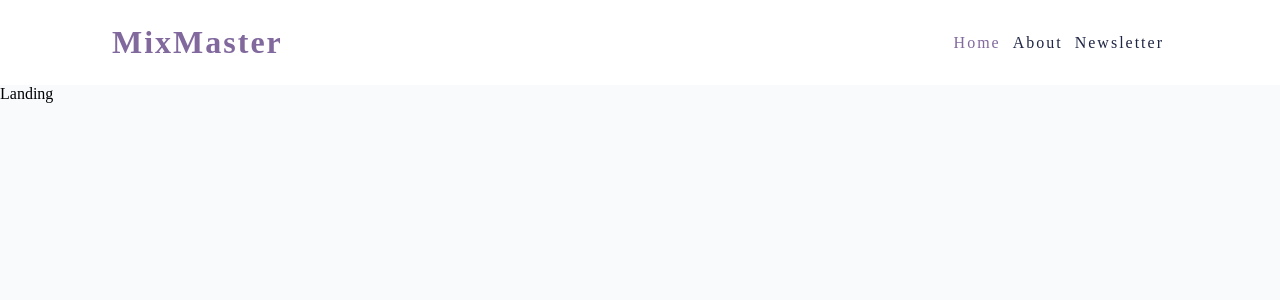
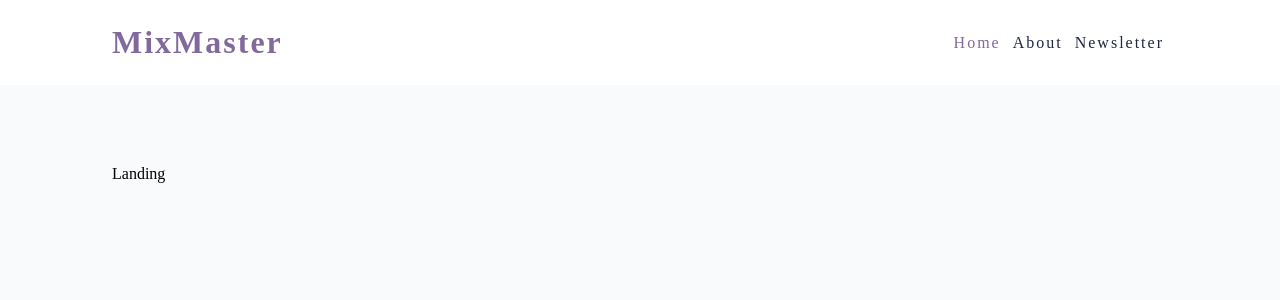
Before and after one commit to miawithcode/mixmaster, a React (Vite) app: page / in a window 1280 px wide. Shown: the top 300 px of the page. Built offline with nearby package versions, Linux system fonts and the light colour scheme.

Commit message:
style: page layout

```diff
--- a/src/assets/wrappers/About.js
+++ b/src/assets/wrappers/About.js
@@ -1,7 +1,6 @@
 import styled from 'styled-components';
 
 const Wrapper = styled.div`
-  padding: 2rem;
   h3 {
     font-size: 1.5rem;
     text-align: center;
--- a/src/index.css
+++ b/src/index.css
@@ -26,3 +26,10 @@ body {
 a {
   text-decoration: none;
 }
+
+.page {
+  width: var(--view-width);
+  max-width: var(--max-width);
+  margin: 0 auto;
+  padding: 5rem 2rem;
+}
--- a/src/pages/HomeLayout.jsx
+++ b/src/pages/HomeLayout.jsx
@@ -5,7 +5,9 @@ const HomeLayout = () => {
   return (
     <>
       <Navbar />
-      <Outlet />
+      <section className='page'>
+        <Outlet />
+      </section>
     </>
   );
 };
```
